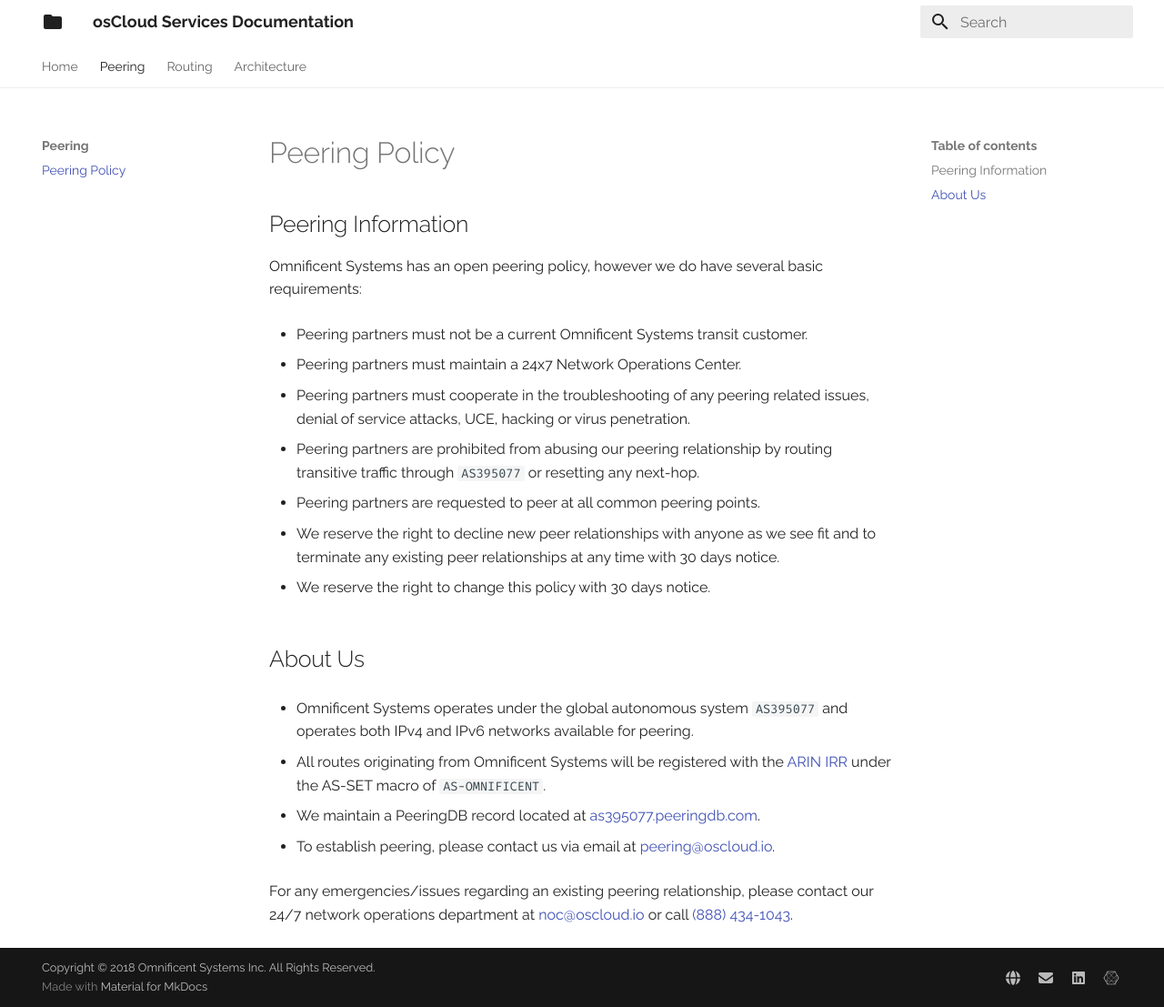
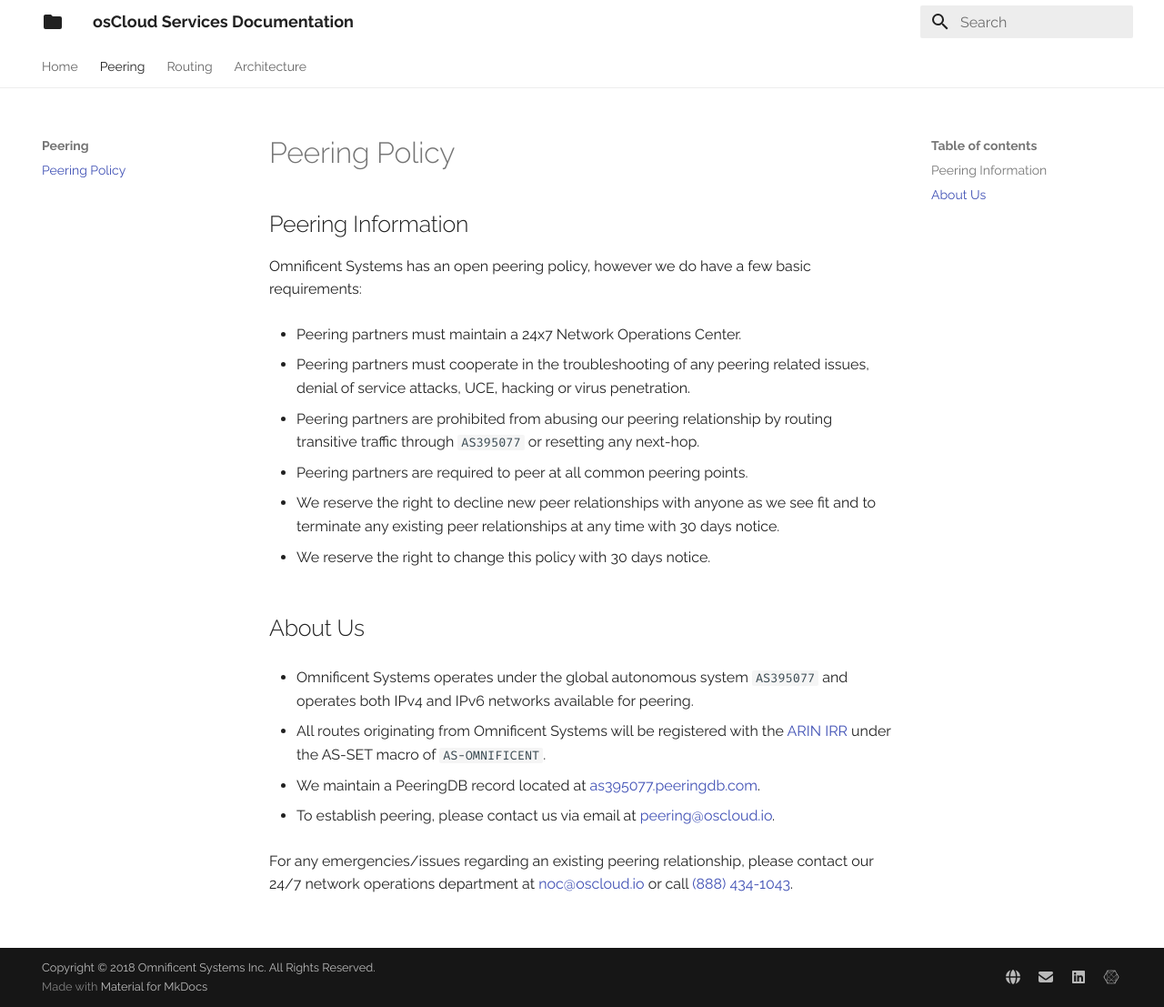
Before and after one commit to omnificentsystems/oscloud-docs, an MkDocs documentation site: the page built from docs/Peering/Peering Policy.md, in a window 1280 px wide and 1107 px high. Shown: the whole window at 91% size. Built offline with MkDocs 1.6.1 and Material for MkDocs 9.7.7, drawn with Linux system fonts in a browser that asks for light colours.

Commit message:
language changes

```diff
--- a/docs/Peering/Peering Policy.md
+++ b/docs/Peering/Peering Policy.md
@@ -1,8 +1,6 @@
 ## Peering Information
 
-Omnificent Systems has an open peering policy, however we do have several basic requirements:
-
-* Peering partners must not be a current Omnificent Systems transit customer.
+Omnificent Systems has an open peering policy, however we do have a few basic requirements:
 
 * Peering partners must maintain a 24x7 Network Operations Center.
 
@@ -10,7 +8,7 @@ Omnificent Systems has an open peering policy, however we do have several basic
 
 * Peering partners are prohibited from abusing our peering relationship by routing transitive traffic through `AS395077` or resetting any next-hop.
 
-* Peering partners are requested to peer at all common peering points.
+* Peering partners are required to peer at all common peering points.
 
 * We reserve the right to decline new peer relationships with anyone as we see fit and to terminate any existing peer relationships at any time with 30 days notice.
 
```
